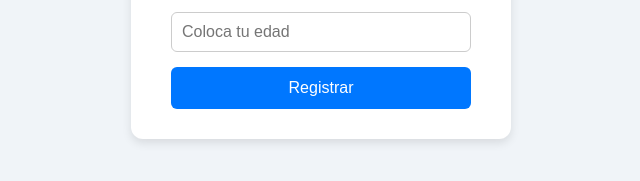
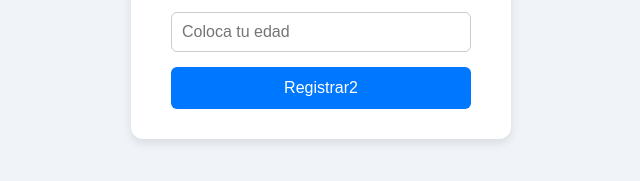
Before and after one commit to EMMEcode/node-mongo, a website: page public/index.html in a window 1280 px wide. Shown: the part 395-576 px from the top of the page, 319-959 px from the left. Drawn offline with Linux system fonts and the light colour scheme.

Commit message:
nuevo boton

```diff
--- a/public/index.html
+++ b/public/index.html
@@ -11,7 +11,7 @@
         <input type="text" name="nombre" placeholder="Coloca tu nombre" required>
         <input type="text" name="apellido" placeholder="Coloca tu apellido" required>
         <input type="number" name="edad" placeholder="Coloca tu edad" required min="0">
-        <button type="submit">Registrar</button>
+        <button type="submit">Registrar2</button>
     </form>
     <script>
         const form = document.getElementById('form');
```
